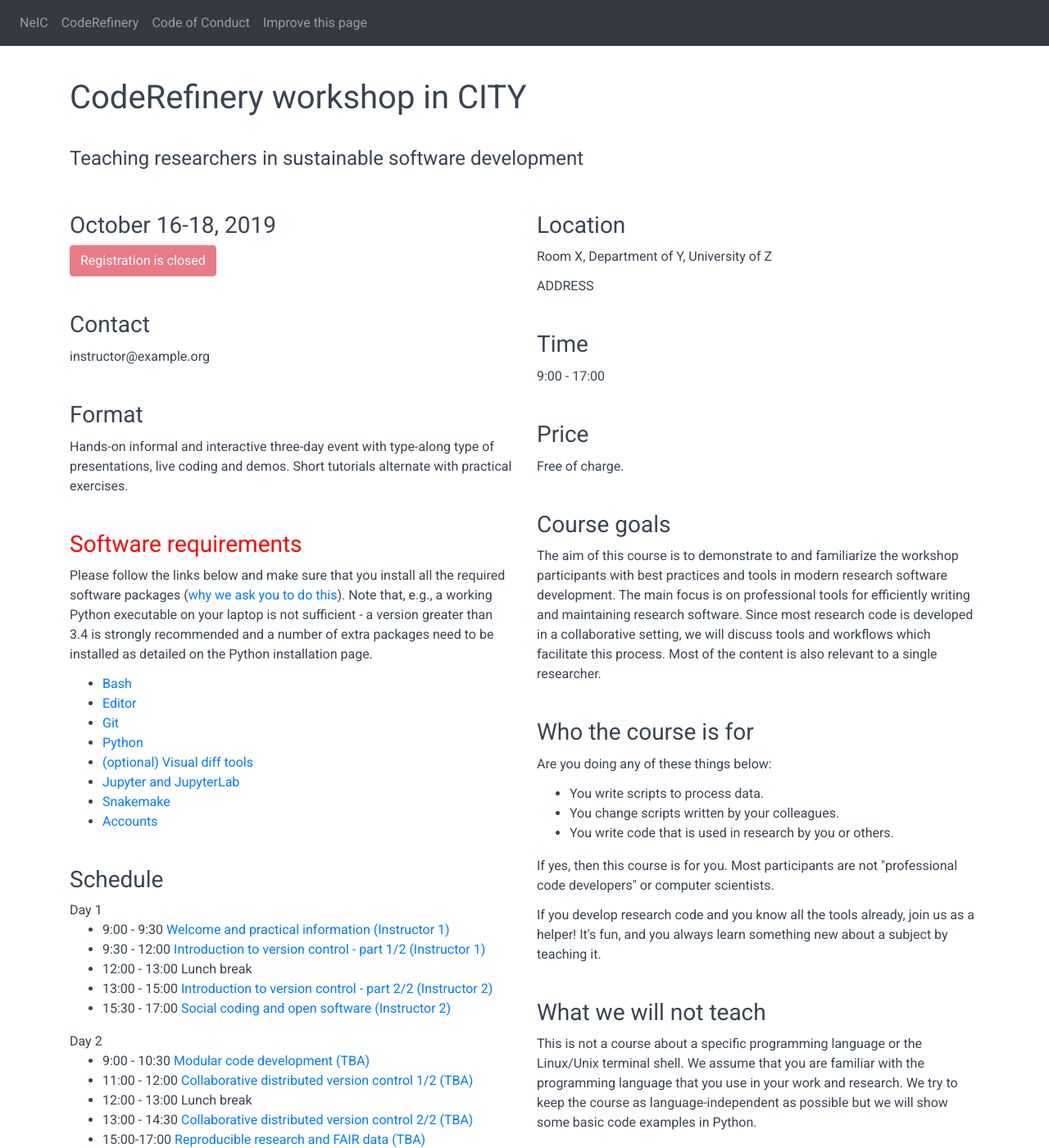
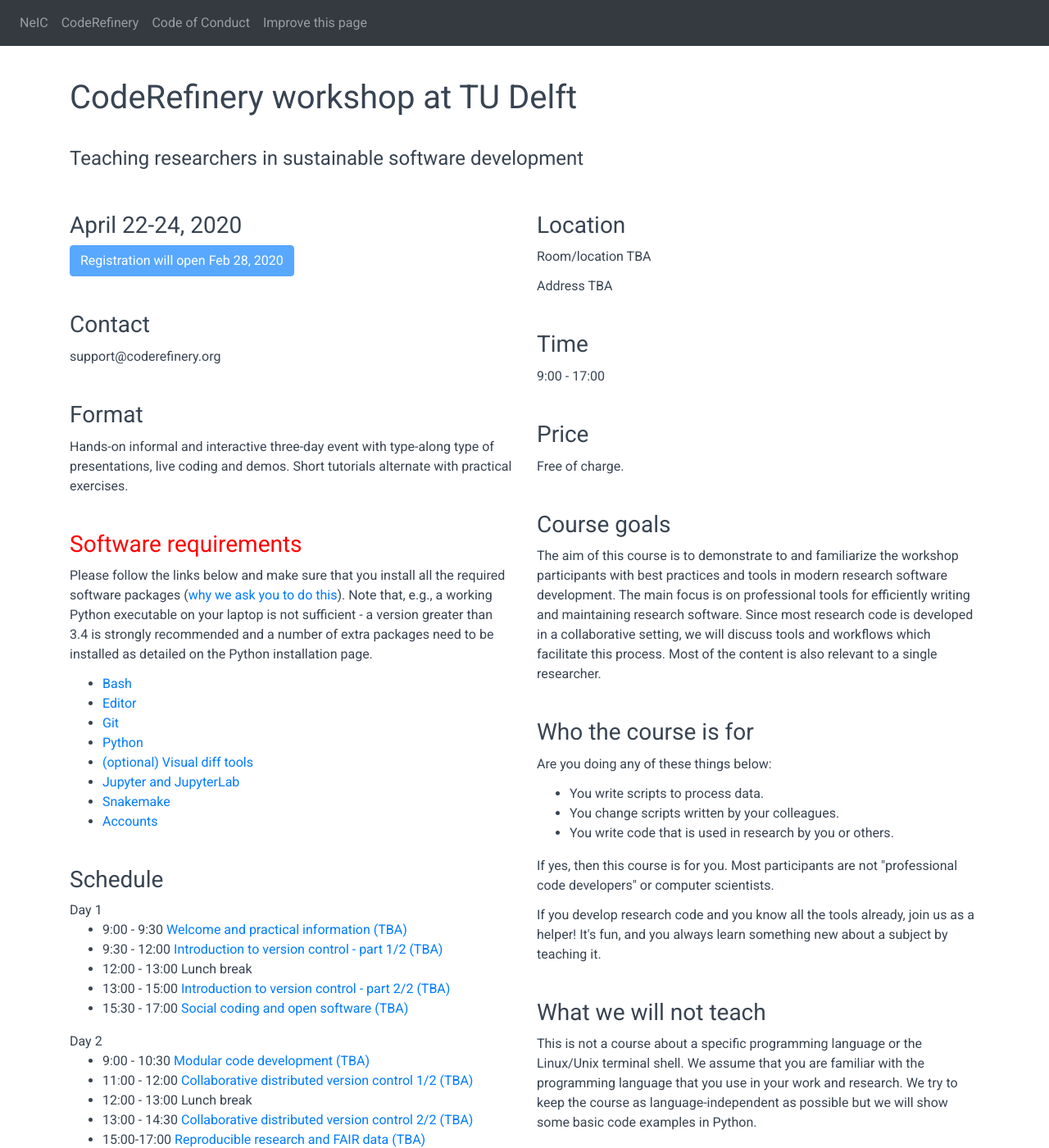
Before and after one commit to coderefinery/2020-04-22-delft, a Jekyll site: the page built from index.md, in a window 1280 px wide and 1400 px high. Shown: the whole window at 82% size. Built offline with Jekyll 4.4.1, drawn with Linux system fonts in a browser that asks for light colours; nearby versions of some CDN libraries; some of the changed text lies outside the part shown.

Commit message:
replace some placeholders

```diff
--- a/_includes/workshop.html
+++ b/_includes/workshop.html
@@ -1,6 +1,6 @@
 <div class="row top-buffer">
   <div class="col-sm-12">
-    <h1>CodeRefinery workshop in {{ page.city }}</h1>
+    <h1>CodeRefinery workshop at TU Delft</h1>
     <h4>Teaching researchers in sustainable software development</h4>
   </div>
 </div>
@@ -15,7 +15,7 @@
       {% if page.registration_form %}
         <a class="btn btn-success" href="{{ page.registration_form }}" data-mode="1" target="_blank">Register here</a>
       {% else %}
-        <a href="#" class="btn btn-primary disabled">Registration will open {{ page.registration_open_date }} - we have {{ page.num_seats }} seats</a>
+        <a href="#" class="btn btn-primary disabled">Registration will open {{ page.registration_open_date }}</a>
       {% endif %}
     {% endif %}
 
--- a/index.md
+++ b/index.md
@@ -5,30 +5,30 @@ include: workshop
 # location and address
 # you can also link to a map using e.g. openstreetmap, for example:
 # location: "<a https://www.openstreetmap.org/node/1771739362">Teknikringen 14, 11428 Stockholm</a>
-location: "Room X, Department of Y, University of Z"
-address: "ADDRESS"
+location: "Room/location TBA"
+address: "Address TBA"
 city: CITY
 
 # date and time
 time: "9:00 - 17:00"
-dates: "October 16-18, 2019"
+dates: "April 22-24, 2020"
 
 # Add link to registration form here and specify when the registration opens and whether it is closed
 registration_form:
-registration_open_date: September 30, 2019
-registration_is_closed: true
+registration_open_date: Feb 28, 2020
+registration_is_closed: false
 
 # names of instructors and helpers
 instructors:
- - Instructor 1
- - Instructor 2
- - Instructor 3
+ - Mateusz Kuzak
+ - Richard Darst
+ - Thor Wikfeldt
+ - Radovan Bast
 helpers:
- - Helper 1
- - Helper 2
+ - TBA
 
 # contact email address
-contact: instructor@example.org
+contact: support@coderefinery.org
 
 # normally no need to modify this
 goals:
@@ -65,17 +65,17 @@ schedule:
   - date: Day 1
     morning:
       - time: 9:00 - 9:30
-        title: Welcome and practical information (Instructor 1)
+        title: Welcome and practical information (TBA)
         url: https://github.com/coderefinery/workshop-intro/blob/master/README.md
       - time: 9:30 - 12:00
-        title: Introduction to version control - part 1/2 (Instructor 1)
+        title: Introduction to version control - part 1/2 (TBA)
         url: https://coderefinery.github.io/git-intro/
     afternoon:
       - time: 13:00 - 15:00
-        title: Introduction to version control - part 2/2 (Instructor 2)
+        title: Introduction to version control - part 2/2 (TBA)
         url: https://coderefinery.github.io/git-intro/
       - time: 15:30 - 17:00
-        title: Social coding and open software (Instructor 2)
+        title: Social coding and open software (TBA)
         url: https://cicero.xyz/v3/remark/0.14.0/github.com/coderefinery/social-coding/master/talk.md
   - date: Day 2
     morning:
```
